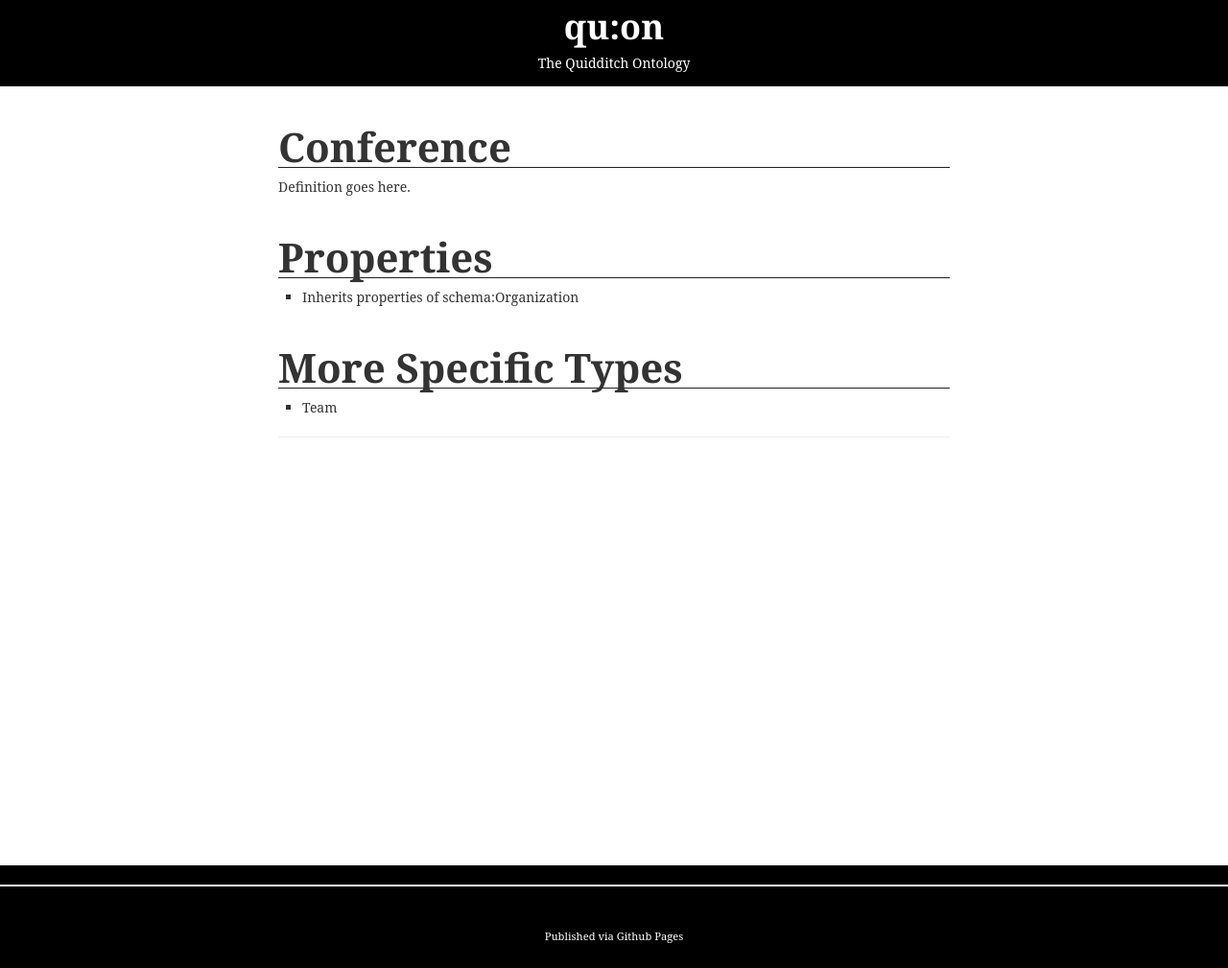
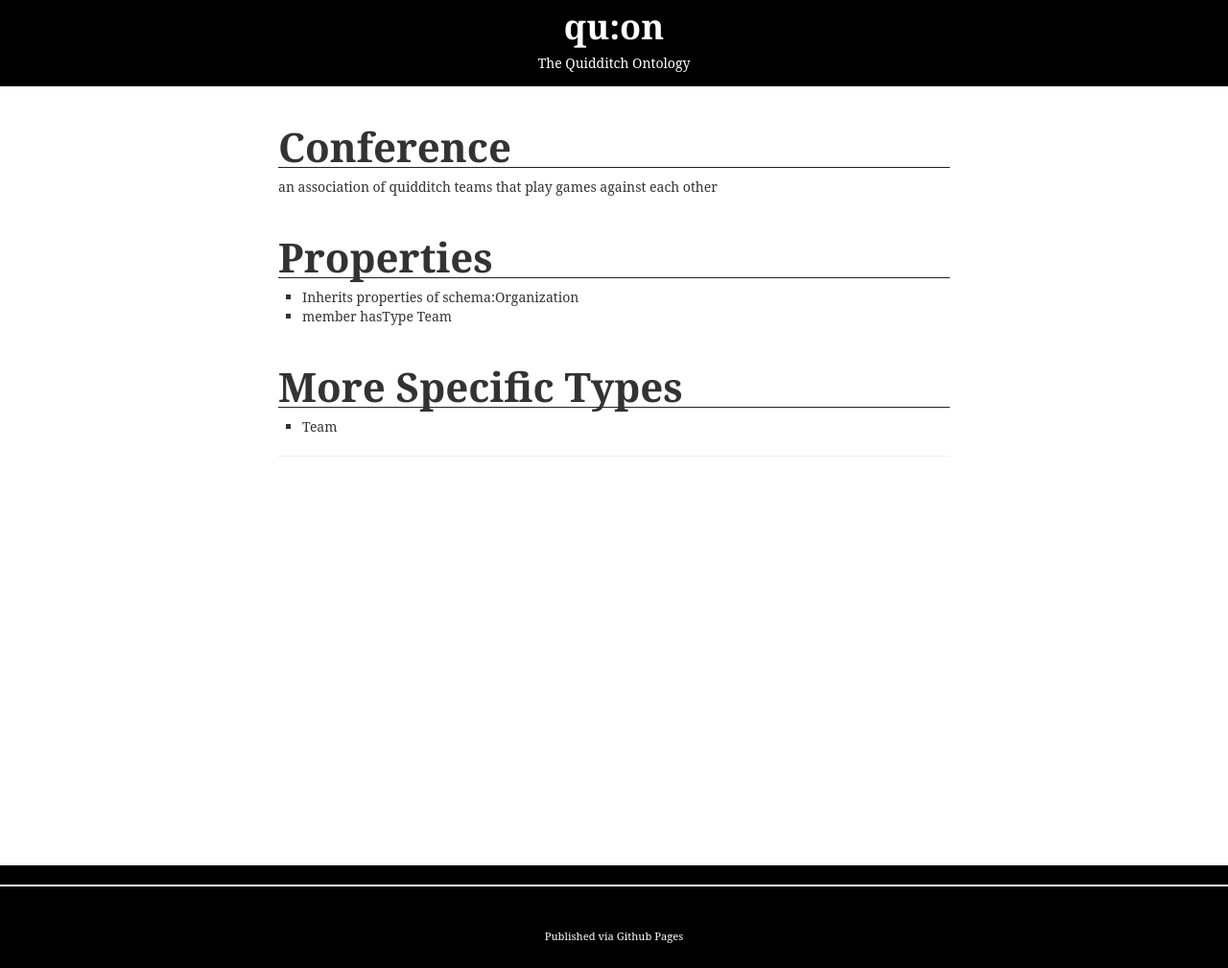
Before and after one commit to helrond/quon, a Jekyll site: the page built from Conference.md, in a window 1280 px wide. Shown: the whole page at 96% size. Built offline with Jekyll 4.4.1, drawn with Linux system fonts in a browser that asks for light colours; some web fonts are replaced.

Commit message:
Added definition, added property member
I think I set that property right?

```diff
--- a/Conference.md
+++ b/Conference.md
@@ -3,9 +3,10 @@ title: Conference
 layout: type
 categories: type
 ---
-Definition goes here.
+an association of quidditch teams that play games against each other
 ##Properties
 * Inherits properties of [schema:Organization](http://schema.org/Organization)
+* member hasType [Team](Team)
 
 ##More Specific Types
 * [Team](Team)
```
